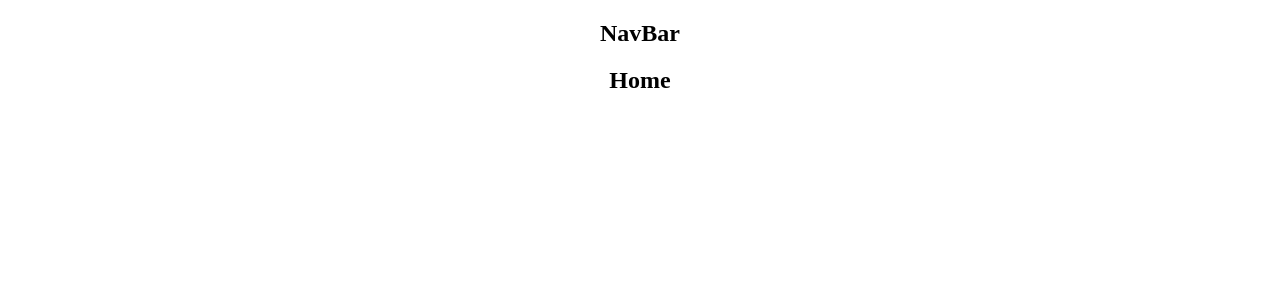
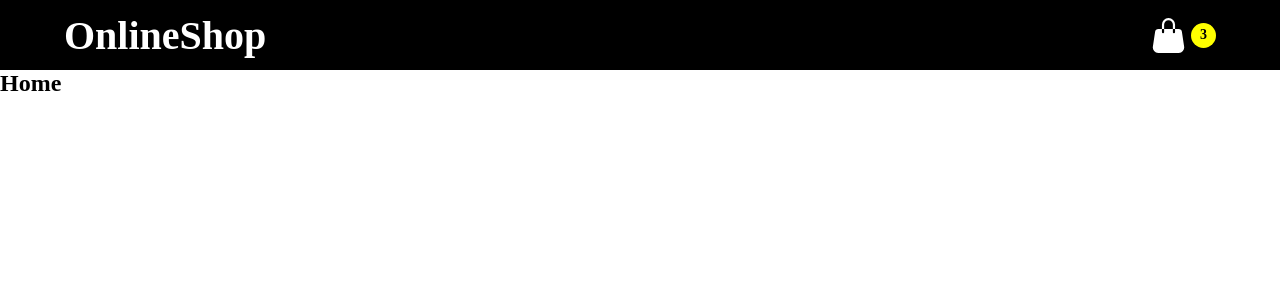
Before and after one commit to coke250/online-shop, a React (Create React App) app in the folder frontend/: page / in a window 1280 px wide. Shown: the top 300 px of the page. Built offline with nearby package versions, Linux system fonts and the light colour scheme.

Commit message:
NavBar 컴포넌트 코드 작성

```diff
--- a/frontend/src/App.css
+++ b/frontend/src/App.css
@@ -1,39 +1,45 @@
-.App {
-  text-align: center;
+/* Google Font */
+@import url('https://fonts.googleapis.com/css2?family=Noto+Sans+KR:wght@100;300;400;500;700;900&display=swap');
+
+* {
+  padding: 0;
+  margin: 0;
+  box-sizing: border-box;
 }
 
-.App-logo {
-  height: 40vmin;
-  pointer-events: none;
+/* NavBar */
+.nav-bar {
+  height: 70px;
+  background-color: black;
+  display: flex;
+  justify-content: space-between;
+  align-items: center;
+  padding: 0 4rem;
 }
 
-@media (prefers-reduced-motion: no-preference) {
-  .App-logo {
-    animation: App-logo-spin infinite 20s linear;
-  }
+.nav-bar h2{
+  font-size: 40px;
 }
-
-.App-header {
-  background-color: #282c34;
-  min-height: 100vh;
-  display: flex;
-  flex-direction: column;
-  align-items: center;
-  justify-content: center;
-  font-size: calc(10px + 2vmin);
+.nav-bar a {
+  text-decoration: none;
   color: white;
 }
 
-.App-link {
-  color: #61dafb;
+.nav-bag {
+  display: flex;
+  align-items: center;
 }
 
-@keyframes App-logo-spin {
-  from {
-    transform: rotate(0deg);
-  }
-
-  to {
-    transform: rotate(360deg);
-  }
+.bag-quantity {
+  display: flex;
+  align-items: center;
+  justify-content: center;
+  height: 25px;
+  width: 25px;
+  background-color: yellow;
+  border-radius: 50%;
+  font-size: 14px;
+  font-weight: 700;
+  color: black;
+  margin-left: 5px;
 }
--- a/frontend/src/components/NavBar.jsx
+++ b/frontend/src/components/NavBar.jsx
@@ -1,5 +1,30 @@
+import { Link } from 'react-router-dom';
+
 const NavBar = () => {
-  return <h2>NavBar</h2>;
+  return (
+    <nav className="nav-bar">
+      <Link to="/">
+        <h2>OnlineShop</h2>
+      </Link>
+      <Link to="/cart">
+        <div className="nav-bag">
+          <svg
+            xmlns="http://www.w3.org/2000/svg"
+            width="35"
+            height="35"
+            fill="currentColor"
+            className="bi bi-handbag-fill"
+            viewBox="0 0 16 16"
+          >
+            <path d="M8 1a2 2 0 0 0-2 2v2H5V3a3 3 0 1 1 6 0v2h-1V3a2 2 0 0 0-2-2zM5 5H3.36a1.5 1.5 0 0 0-1.483 1.277L.85 13.13A2.5 2.5 0 0 0 3.322 16h9.355a2.5 2.5 0 0 0 2.473-2.87l-1.028-6.853A1.5 1.5 0 0 0 12.64 5H11v1.5a.5.5 0 0 1-1 0V5H6v1.5a.5.5 0 0 1-1 0V5z" />
+          </svg>
+          <span className="bag-quantity">
+            <span>3</span>
+          </span>
+        </div>
+      </Link>
+    </nav>
+  );
 };
 
 export default NavBar;
```
Also changed, not shown: frontend/src/features/productsApi.js (deleted).
